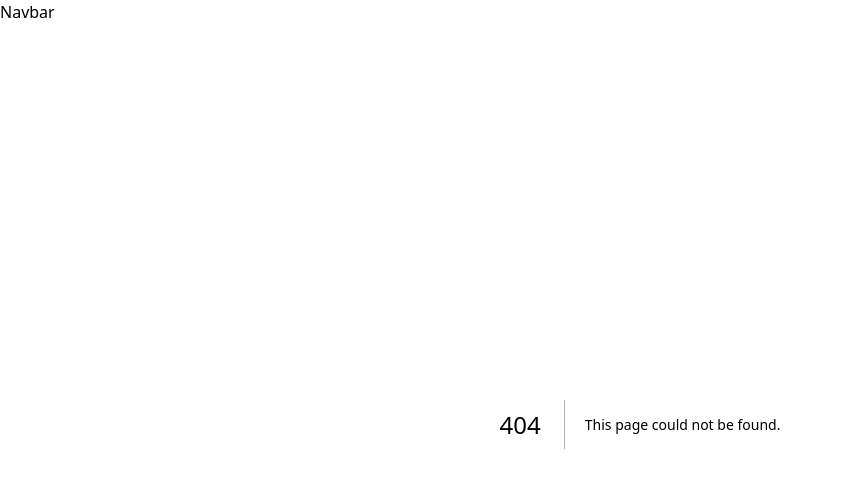
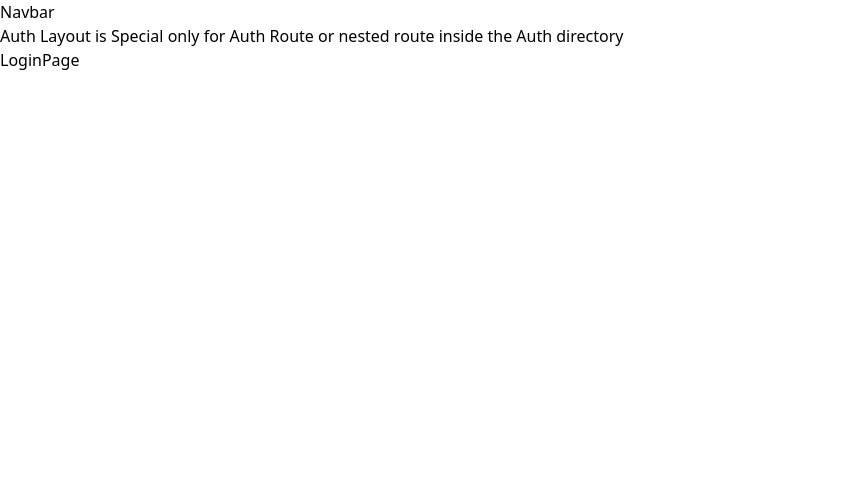
Before and after one commit to mehedihasanrafi205/nextjs-press, a Next.js app: page /login in a window 1280 px wide. Before the commit this address had no page. Shown: the top 488 px of the page, without its empty margins (0-843 px from the left). Built offline with nearby package versions, Linux system fonts and the light colour scheme.

Commit message:
feat: add route grouping for auth and common structures

```diff
--- /dev/null
+++ b/app/(auth)/layout.tsx
@@ -0,0 +1,13 @@
+import React from "react";
+
+const AuthLayout = ({ children }: { children: React.ReactNode }) => {
+  return (
+    <div>
+      Auth Layout is Special only for Auth Route or nested route inside the
+      Auth directory
+      {children}
+    </div>
+  );
+};
+
+export default AuthLayout;
--- /dev/null
+++ b/app/(auth)/login/page.tsx
@@ -0,0 +1,9 @@
+import React from 'react'
+
+const LoginPage = () => {
+  return (
+    <div>LoginPage</div>
+  )
+}
+
+export default LoginPage
--- /dev/null
+++ b/app/(auth)/registrar/page.tsx
@@ -0,0 +1,9 @@
+import React from 'react'
+
+const RegistrarPage = () => {
+  return (
+    <div>RegistrarPage</div>
+  )
+}
+
+export default RegistrarPage
```
